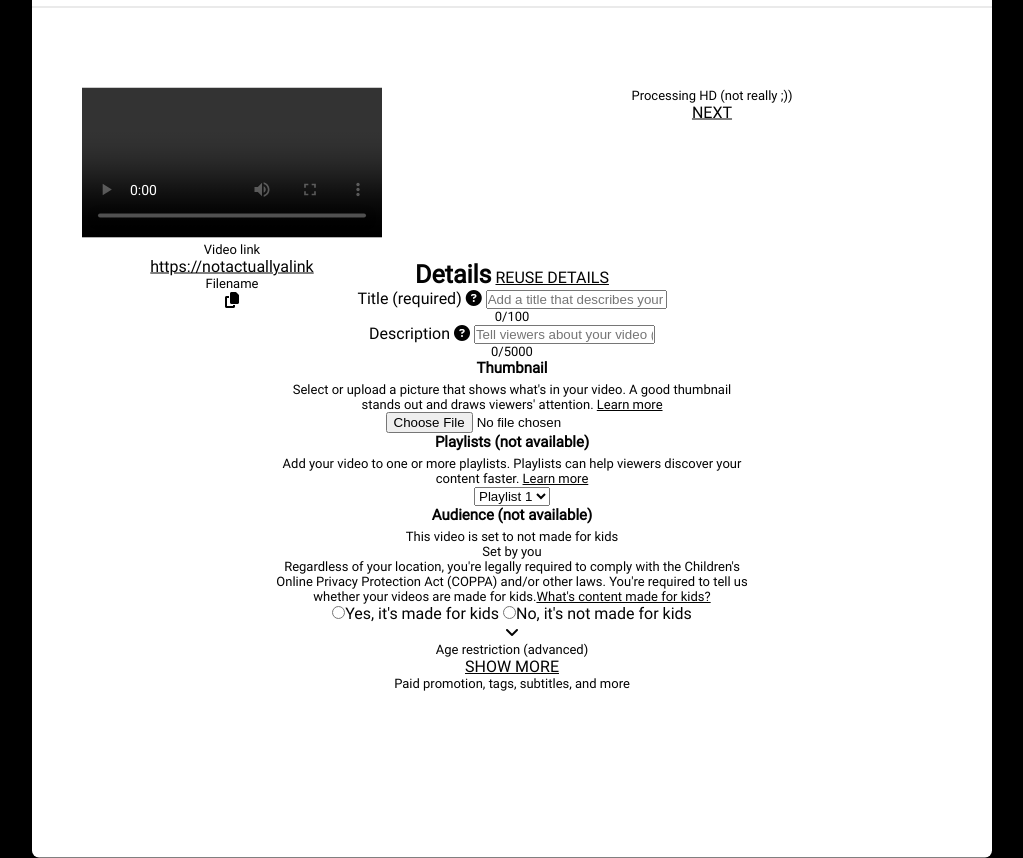
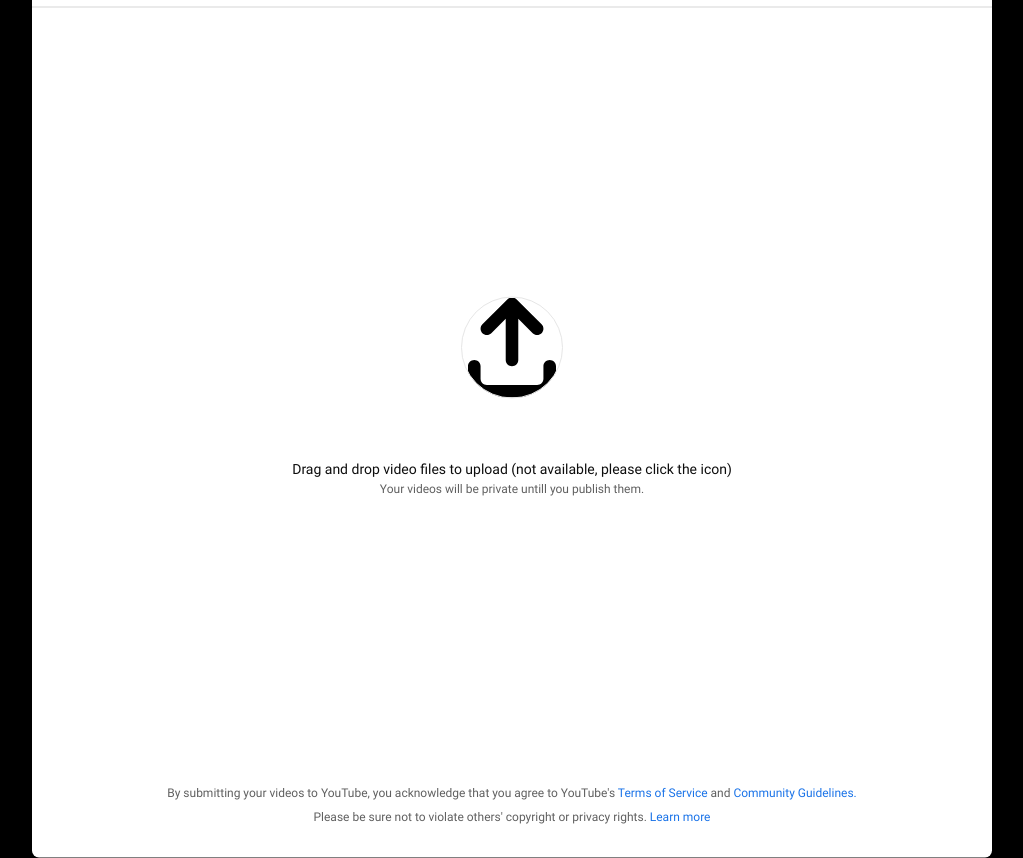
Before and after one commit to Mikael-Kolehmainen/Youtube-clone, a PHP site: page /create-video.php in a window 1280 px wide. Shown: the whole page, without its empty margins (128-1151 px from the left). Run offline with PHP 8.4, Linux system fonts and the light colour scheme; some libraries are stand-ins or nearby versions.

Commit message:
upload stage complete

```diff
--- a/create-video.php
+++ b/create-video.php
@@ -22,16 +22,20 @@
                 <div class='mid'>
                     <form action='' method='POST' enctype='multipart/form-data'>
                         <!-- UPLOAD STAGE -->
-                        <div id='upload-stage' style='display: none;'>
+                        <div id='upload-stage' style='display: block;'>
                             <input type='file' name='video' accept='video/mp4,video/x-m4v,video/*' class='upload-input' id='upload' onchange='checkValue();'>
                             <div class='info'>
                                 <p id='error'></p>
                                 <h2>Drag and drop video files to upload (not available, please click the icon)</h2>
                                 <p>Your videos will be private untill you publish them.</p>
                             </div>
+                            <div class='legal'>
+                                <p>By submitting your videos to YouTube, you acknowledge that you agree to YouTube's <a href='#'>Terms of Service</a> and <a href='#'>Community Guidelines.</a></p>
+                                <p>Please be sure not to violate others' copyright or privacy rights. <a href='#'>Learn more</a></p>
+                            </div>
                         </div>
                         <!-- DETAILS STAGE -->
-                        <div id='details-stage' style='display: block;'>
+                        <div id='details-stage' style='display: none;'>
                             <div class='timeline'>
 
                             </div>
@@ -93,7 +97,7 @@
                                 </div>
                             </div>
                         </div>
-                        <div class='bottom' id='nav' style='display: block;'>
+                        <div class='bottom' id='nav' style='display: none;'>
                             <!-- IN REVERSE ORDER BECAUSE OF FLOAT RIGHT -->
                             <i class=''></i>
                             <i class=''></i>
--- a/styles/css/main.css
+++ b/styles/css/main.css
@@ -782,15 +782,27 @@ footer {
           margin-bottom: 5px;
           color: red; }
         .create-page .create-section .create-box .mid h2 {
-          font-size: 15px;
-          margin-bottom: 5px; }
+          font-weight: normal;
+          font-size: 14px;
+          margin-bottom: 5px;
+          color: #0d0d0d; }
         .create-page .create-section .create-box .mid p {
-          font-size: 13px; }
+          font-size: 12px;
+          color: #606060; }
+        .create-page .create-section .create-box .mid .info, .create-page .create-section .create-box .mid .legal {
+          position: absolute;
+          transform: translate(-50%, -50%);
+          left: 50%; }
         .create-page .create-section .create-box .mid .info {
-          position: absolute;
-          top: 55%;
-          left: 50%;
-          transform: translate(-50%, -50%); }
+          top: 55%; }
+        .create-page .create-section .create-box .mid .legal {
+          width: 100%;
+          bottom: 0; }
+          .create-page .create-section .create-box .mid .legal p {
+            margin-bottom: 10px; }
+          .create-page .create-section .create-box .mid .legal a {
+            color: #1a73e8;
+            text-decoration: none; }
         .create-page .create-section .create-box .mid .upload-input {
           position: absolute;
           top: 40%;
--- a/styles/sass/layout/_create.scss
+++ b/styles/sass/layout/_create.scss
@@ -52,17 +52,34 @@
                     color: red;
                 }
                 h2 {
-                    font-size: 15px;
+                    font-weight: normal;
+                    font-size: 14px;
                     margin-bottom: 5px;
+                    color: #0d0d0d;
                 }
                 p {
-                    font-size: 13px;
+                    font-size: 12px;
+                    color: $secondary-font-color;
+                }
+                .info, .legal {
+                    position: absolute;
+                    transform: translate(-50%, -50%);
+                    left: 50%;
                 }
                 .info {
-                    position: absolute;
                     top: 55%;
-                    left: 50%;
-                    transform: translate(-50%, -50%);
+                }
+                .legal {
+                    width: 100%;
+                    bottom: 0;
+
+                    p {
+                        margin-bottom: 10px;
+                    }
+                    a {
+                        color: $sign-link-font-color;
+                        text-decoration: none;
+                    }
                 }
                 .upload-input {
                     position: absolute;
```
